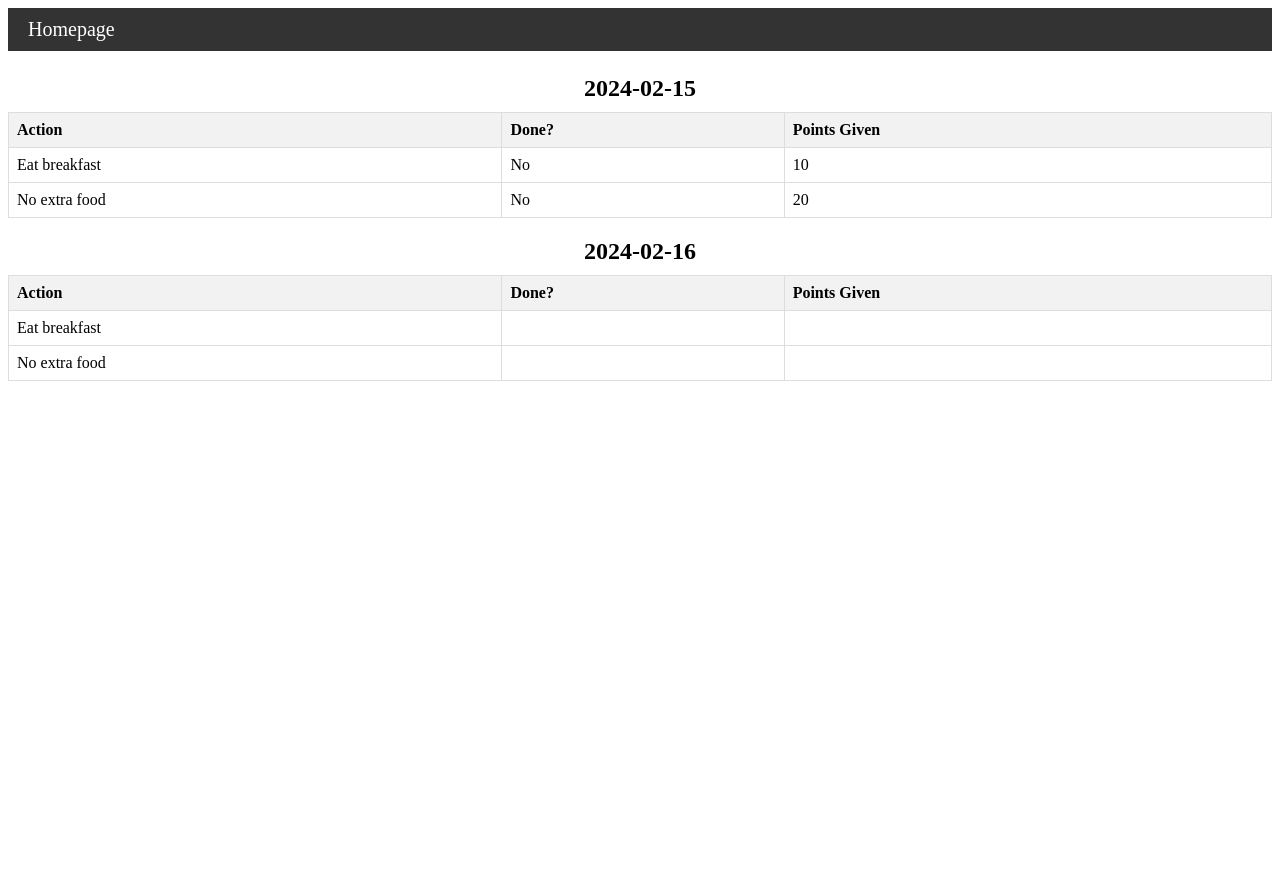
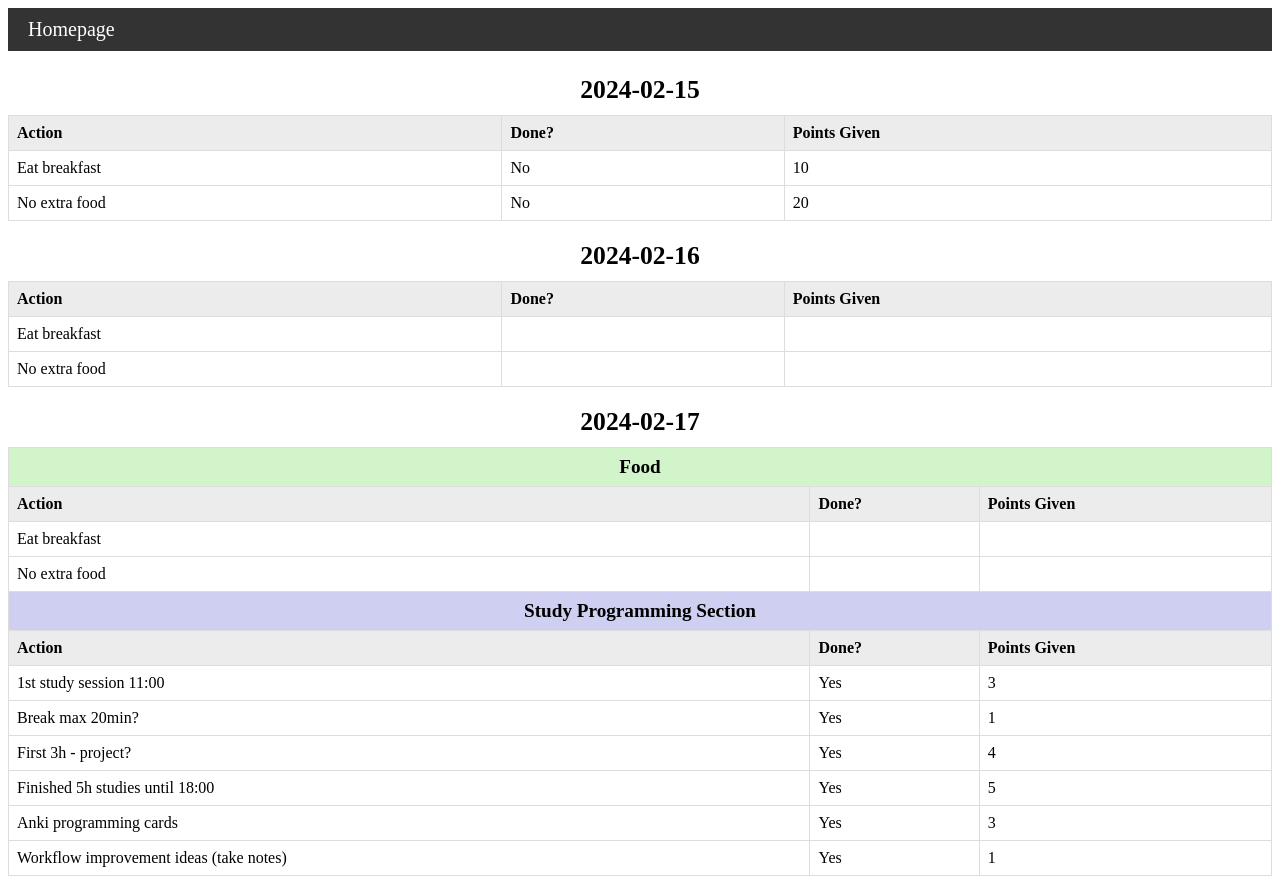
Before and after one commit to jsjuris89/personal-reward, a plain HTML site: page history.html in a window 1280 px wide. Before the commit the page ends 800 px from the top, so only its background shows below. Drawn offline with Linux system fonts and the light colour scheme.

Commit message:
added headers for sections in table and more styles to tables

```diff
--- a/history.css
+++ b/history.css
@@ -1,4 +1,3 @@
-
 /* Navigation */
 nav {
     background-color: #333;
@@ -40,7 +39,7 @@ td {
 }
 
 th {
-    background-color: #f2f2f2;
+    background-color: #ececec;
 }
 
 .date-section {
@@ -49,7 +48,20 @@ th {
 
 .date-header {
     font-weight: bold;
-    font-size: 24px;
+    font-size: 1.6rem;
     margin-bottom: 10px;
     text-align: center;
 }
+
+/* Style table sections */
+.section-food th {
+    text-align: center;
+    font-size: 1.2rem;
+    background-color: #d1f4ca;
+}
+
+.section-study th {
+    text-align: center;
+    font-size: 1.2rem;
+    background-color: rgb(207, 207, 242);
+}
--- a/history.html
+++ b/history.html
@@ -61,7 +61,73 @@
         </table>
     </div>
 
-    <!-- Repeat the above date sections for additional dates -->
+
+
+    <div class="date-section">
+        <div class="date-header" data-date="2024-02-16">2024-02-17</div>
+        <table>
+            <!-- Food -->
+            <tr class="section-food">
+                <th colspan="3">Food</th>
+            </tr>
+            <tr>
+                <th>Action</th>
+                <th>Done?</th>
+                <th>Points Given</th>
+            </tr>
+            <tr>
+                <td>Eat breakfast</td>
+                <td></td>
+                <td></td>
+            </tr>
+            <tr>
+                <td>No extra food</td>
+                <td></td>
+                <td></td>
+            </tr>
+
+            <!-- Programming points -->
+            <tr class="section-study">
+                <th colspan="3">Study Programming Section</th>
+            </tr>
+            <tr>
+                <th>Action</th>
+                <th>Done?</th>
+                <th>Points Given</th>
+            </tr>
+                <tr>
+                    <td>1st study session 11:00</td>
+                    <td>Yes</td>
+                    <td>3</td>
+                </tr>
+                <tr>
+                    <td>Break max 20min?</td>
+                    <td>Yes</td>
+                    <td>1</td>
+                </tr>
+                <tr>
+                    <td>First 3h - project?</td>
+                    <td>Yes</td>
+                    <td>4</td>
+                </tr>
+                <tr>
+                    <td>Finished 5h studies until 18:00</td>
+                    <td>Yes</td>
+                    <td>5</td>
+                </tr>
+                <tr>
+                    <td>Anki programming cards</td>
+                    <td>Yes</td>
+                    <td>3</td>
+                </tr>
+
+                <tr>
+                    <td>Workflow improvement ideas (take notes)</td>
+                    <td>Yes</td>
+                    <td>1</td>
+                </tr>
+        </table>
+    </div>
 
 
     <script src="history.js"></script>
```
Also changed, not shown: index.html (+2 -0 lines).
